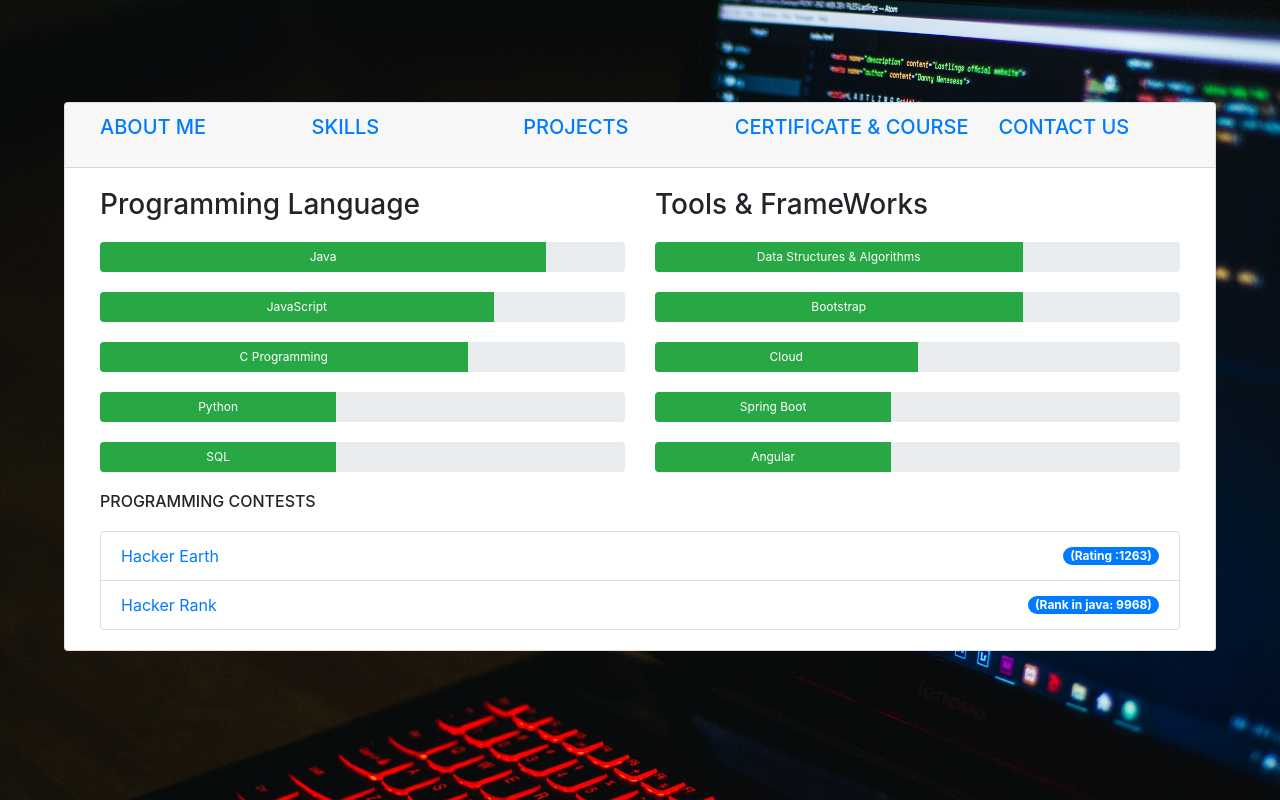
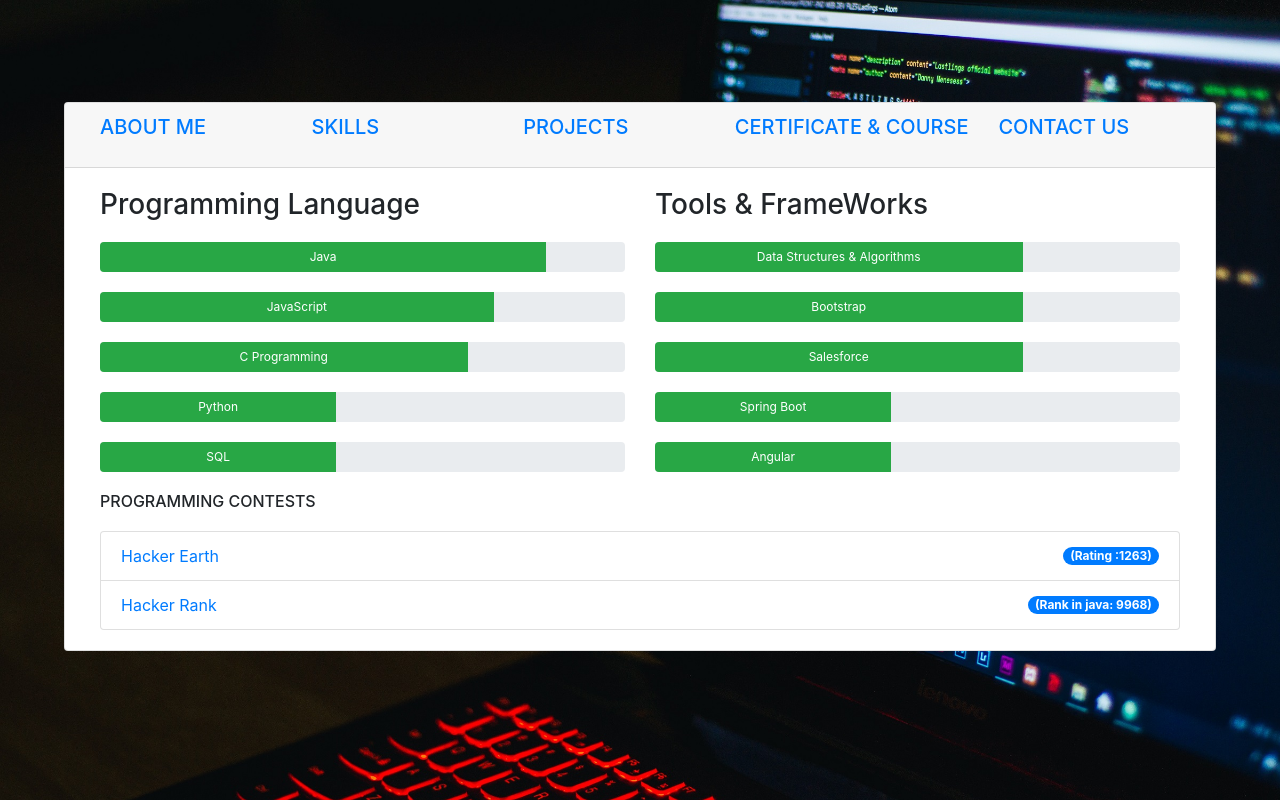
Before and after one commit to rashidahmad03/NodeProjectAPI, an Angular app: page / in a window 1280 px wide. Both pictures are taken after a click on the link "SKILLS". Built offline with nearby package versions, Linux system fonts and the light colour scheme.

Commit message:
make it better

```diff
--- a/src/app/skill/skill.component.html
+++ b/src/app/skill/skill.component.html
@@ -60,8 +60,8 @@
             <div class="gape">
             </div>
             <div class="progress">
-                <div class="progress-bar bg-success" role="progressbar" style="width: 50%;" aria-valuenow="50"
-                    aria-valuemin="0" aria-valuemax="100">Cloud</div>
+                <div class="progress-bar bg-success" role="progressbar" style="width: 70%;" aria-valuenow="70"
+                    aria-valuemin="0" aria-valuemax="100">Salesforce</div>
             </div>
             <div class="gape">
             </div>
```
